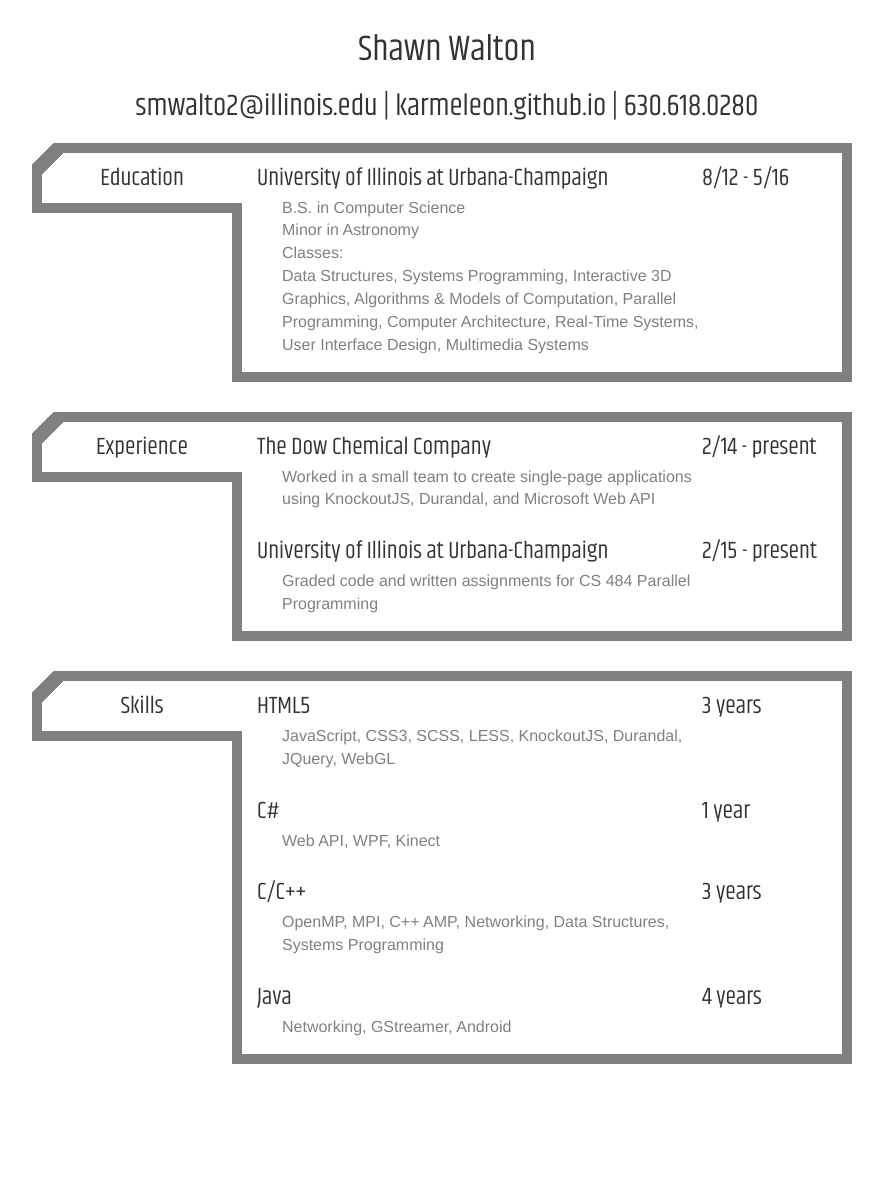
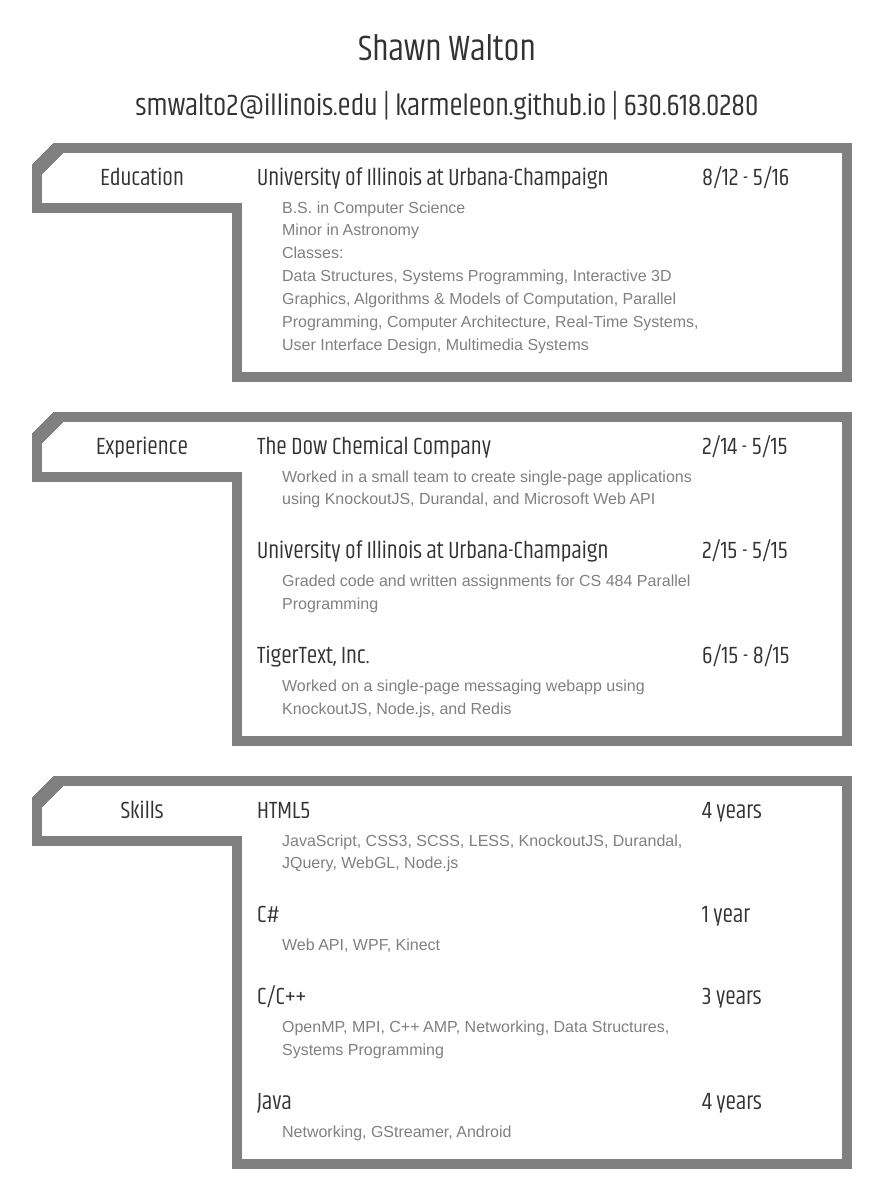
Before and after one commit to karmeleon/karmeleon.github.io, a Jekyll site: the page assets/resume.html, which Jekyll copies as it is, in a window 1280 px wide. Shown: the whole page, without its empty margins (193-1076 px from the left). Built offline with Jekyll 4.4.1, drawn with Linux system fonts in a browser that asks for light colours; nearby versions of some CDN libraries; before the commit the page ends 1094 px from its top, so only the background shows below that.

Commit message:
updated resume

```diff
--- a/assets/resume.html
+++ b/assets/resume.html
@@ -10,7 +10,6 @@
 		<!-- scripts -->
 		<script type="text/javascript" src="https://ajax.googleapis.com/ajax/libs/jquery/2.1.1/jquery.min.js"></script>
 		<script type="text/javascript" src="https://maxcdn.bootstrapcdn.com/bootstrap/3.2.0/js/bootstrap.min.js"></script>
-		<!-- <script type="text/javascript" src="/site.js"></script> -->
 		<!-- stylesheets -->
 		<link href="https://maxcdn.bootstrapcdn.com/bootstrap/3.2.0/css/bootstrap.min.css" rel="stylesheet">
 		<link href='https://fonts.googleapis.com/css?family=Khand:400,600' rel='stylesheet' type='text/css'>
@@ -72,7 +71,7 @@
 									The Dow Chemical Company
 								</div>
 								<div class="resume-section-date">
-									2/14 - present
+									2/14 - 5/15
 								</div>
 							</div>
 							<div class="resume-section-item-detail">
@@ -87,11 +86,25 @@
 									University of Illinois at Urbana-Champaign
 								</div>
 								<div class="resume-section-date">
-									2/15 - present
+									2/15 - 5/15
 								</div>
 							</div>
 							<div class="resume-section-item-detail">
 								Graded code and written assignments for CS 484 Parallel Programming
+							</div>
+						</div>
+
+						<div class="resume-section-content">
+							<div class="resume-section-item-container">
+								<div class="resume-section-item">
+									TigerText, Inc.
+								</div>
+								<div class="resume-section-date">
+									6/15 - 8/15
+								</div>
+							</div>
+							<div class="resume-section-item-detail">
+								Worked on a single-page messaging webapp using KnockoutJS, Node.js, and Redis
 							</div>
 						</div>
 
@@ -110,11 +123,11 @@
 									HTML5
 								</div>
 								<div class="resume-section-date">
-									3 years
+									4 years
 								</div>
 							</div>
 							<div class="resume-section-item-detail">
-								JavaScript, CSS3, SCSS, LESS, KnockoutJS, Durandal, JQuery, WebGL
+								JavaScript, CSS3, SCSS, LESS, KnockoutJS, Durandal, JQuery, WebGL, Node.js
 							</div>
 						</div>
 
```
Also changed, not shown: 1 other file.
